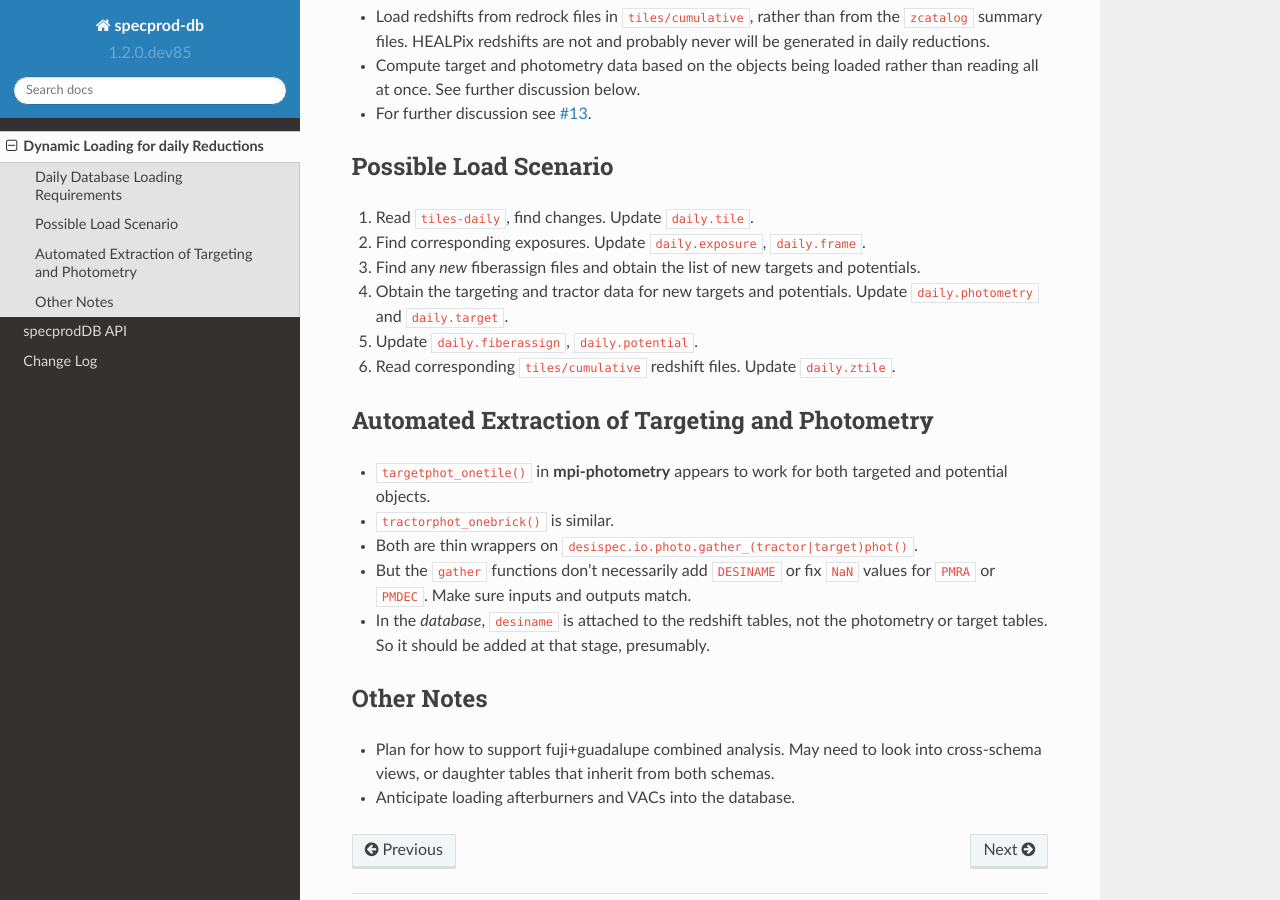
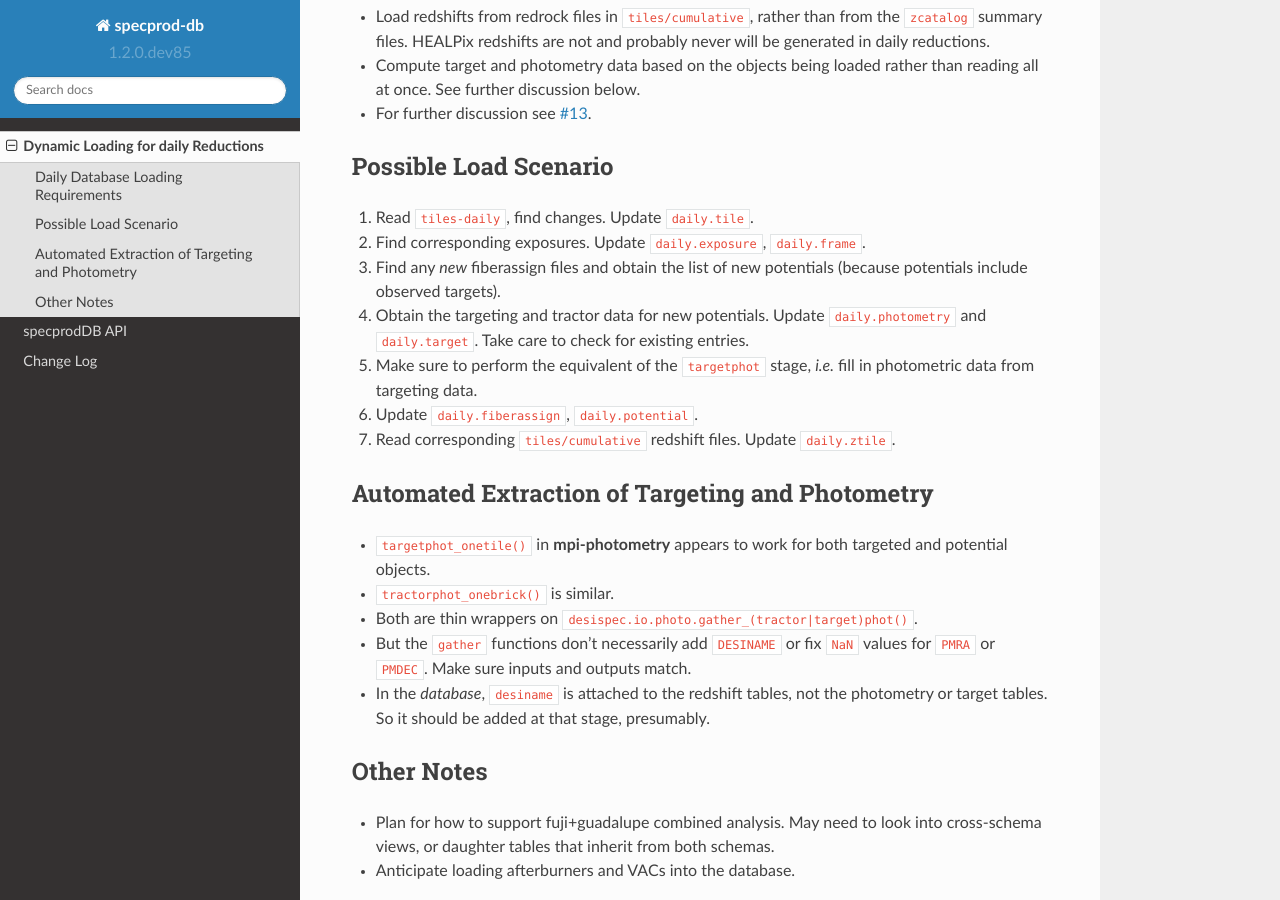
Before and after one commit to desihub/specprod-db, a Sphinx documentation site: the page built from doc/dynamic.rst, in a window 1280 px wide and 900 px high, scrolled down 357 px. Built offline with Sphinx 7.4.7 and the Read the Docs theme 2.0.0, drawn with Linux system fonts in a browser that asks for light colours.

Commit message:
update notes

```diff
--- a/doc/dynamic.rst
+++ b/doc/dynamic.rst
@@ -29,10 +29,11 @@ Possible Load Scenario
 
 1. Read ``tiles-daily``, find changes. Update ``daily.tile``.
 2. Find corresponding exposures. Update ``daily.exposure``, ``daily.frame``.
-3. Find any *new* fiberassign files and obtain the list of new targets and potentials.
-4. Obtain the targeting and tractor data for new targets and potentials. Update ``daily.photometry`` and ``daily.target``.
-5. Update ``daily.fiberassign``, ``daily.potential``.
-6. Read corresponding ``tiles/cumulative`` redshift files. Update ``daily.ztile``.
+3. Find any *new* fiberassign files and obtain the list of new potentials (because potentials include observed targets).
+4. Obtain the targeting and tractor data for new potentials. Update ``daily.photometry`` and ``daily.target``. Take care to check for existing entries.
+5. Make sure to perform the equivalent of the ``targetphot`` stage, *i.e.* fill in photometric data from targeting data.
+6. Update ``daily.fiberassign``, ``daily.potential``.
+7. Read corresponding ``tiles/cumulative`` redshift files. Update ``daily.ztile``.
 
 Automated Extraction of Targeting and Photometry
 ------------------------------------------------
```
